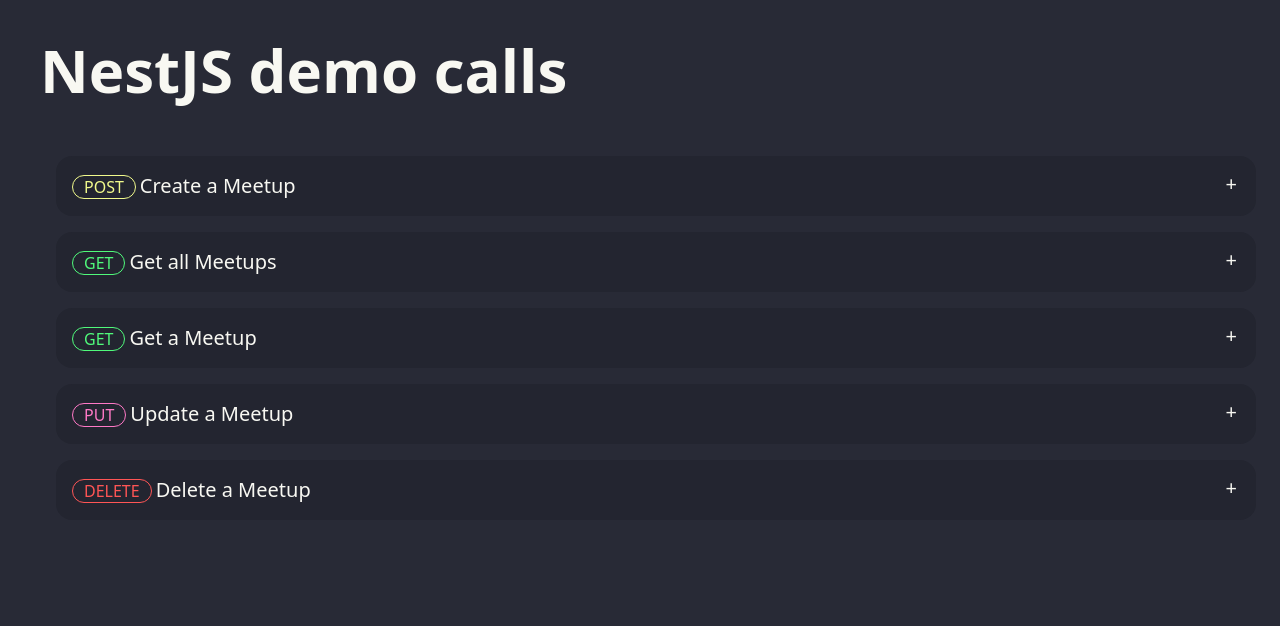
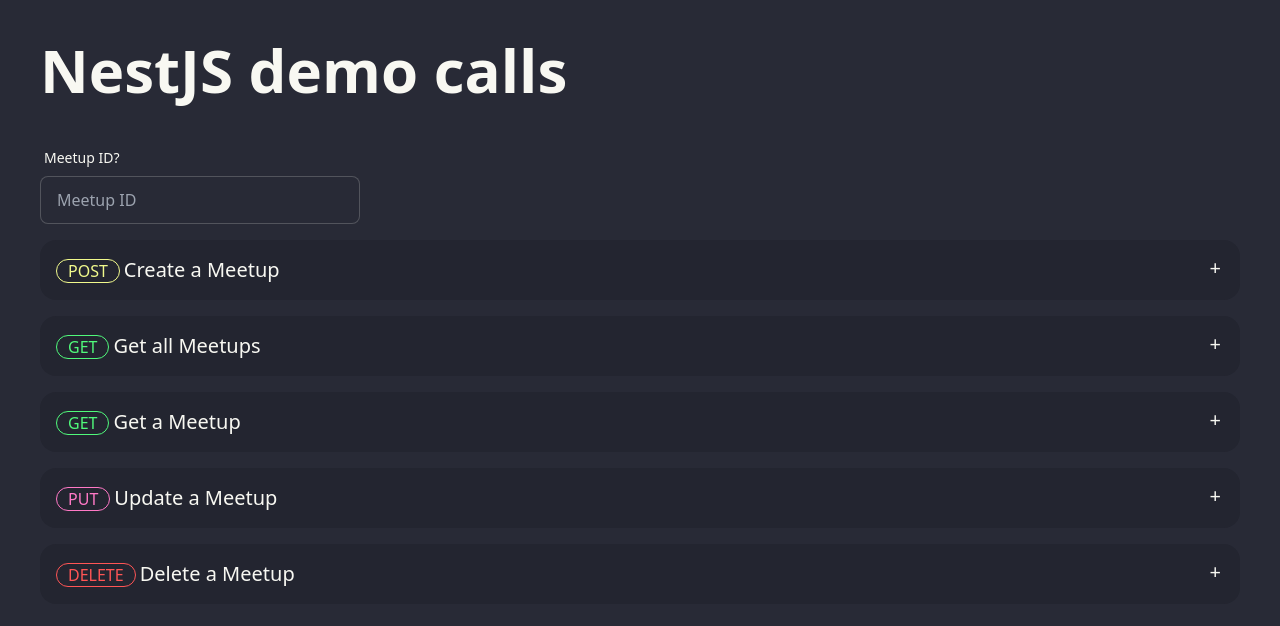
Before and after one commit to wout-junius/api-demo-tester, a React (Vite) app: page / in a window 1280 px wide. Shown: the top 626 px of the page. Built offline with nearby package versions, Linux system fonts and the light colour scheme.

Commit message:
feat: Adding a ID input

```diff
--- a/src/App.tsx
+++ b/src/App.tsx
@@ -1,12 +1,28 @@
+import { useState } from "react";
 import "./App.css";
 import ApiCall from "./components/api-call";
 import { apiCalls } from "./data/api-calls/nestjs";
 
 function App() {
+  const [meetupId, setMeetupId] = useState("");
   return (
     <>
       <h1 className="text-6xl font-extrabold px-10 pt-10">NestJS demo calls</h1>
+
       <div className="p-10">
+        <label className="form-control w-full max-w-xs">
+          <div className="label">
+            <span className="label-text">Meetup ID?</span>
+          </div>
+          <input
+            type="text"
+            value={meetupId}
+            onChange={(e) => setMeetupId(e.target.value)}
+            placeholder="Meetup ID"
+            className="input input-bordered w-full max-w-xs"
+          />
+        </label>
+
         {apiCalls.map((call) => (
           <ApiCall
             key={call.title}
@@ -14,7 +30,7 @@
             endpoint={call.endpoint}
             content={call.content}
             call={() => {
-              return fetch(`api${call.endpoint}`, {
+              return fetch(`api${call.endpoint}`.replace(":id", meetupId), {
                 method: call.method,
                 headers: {
                   "Content-Type": "application/json",
--- a/src/components/api-call.tsx
+++ b/src/components/api-call.tsx
@@ -28,7 +28,7 @@
   };
 
   return (
-    <div className="collapse collapse-plus bg-base-200 m-4">
+    <div className="collapse collapse-plus bg-base-200 my-4">
       <input type="radio" name="my-accordion-3" />
       <div className="collapse-title text-xl font-medium">
         <span
```
